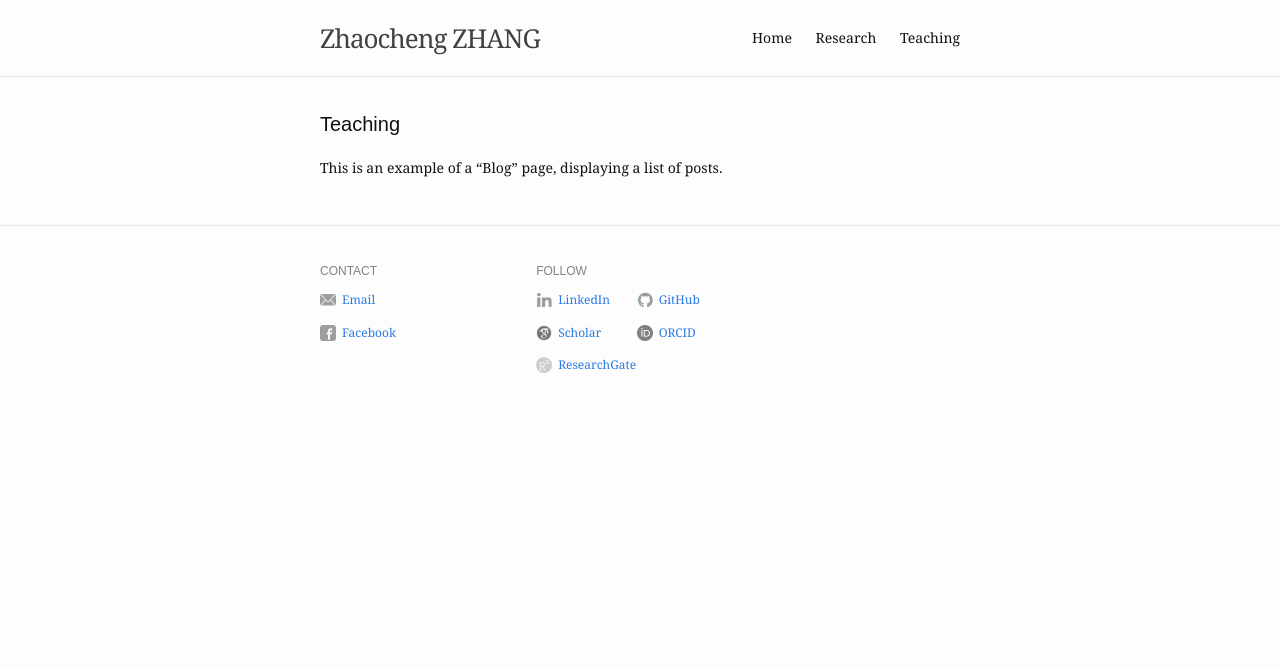
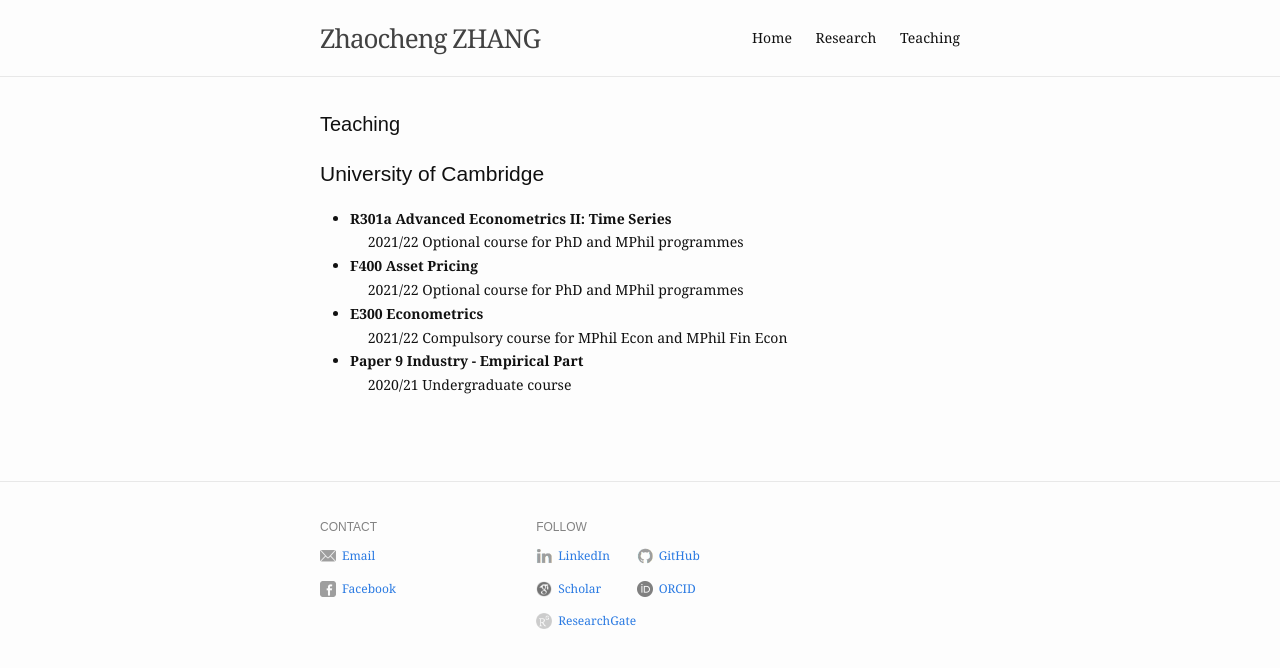
Before and after one commit to zhaocheng-zhang/zhaocheng-zhang.github.io, a Jekyll site: the page built from teaching.md, in a window 1280 px wide. Shown: the top 668 px of the page. Built offline with Jekyll 4.4.1, drawn with Linux system fonts in a browser that asks for light colours.

Commit message:
Update teaching.md

```diff
--- a/teaching.md
+++ b/teaching.md
@@ -4,5 +4,15 @@ title: Teaching
 slug: /teaching
 ---
 
-This is an example of a "Blog" page, displaying a list of posts.
+## University of Cambridge
+
+* **R301a Advanced Econometrics II: Time Series**
+  &emsp; 2021/22 Optional course for PhD and MPhil programmes
+* **F400 Asset Pricing**
+  &emsp; 2021/22 Optional course for PhD and MPhil programmes
+* **E300 Econometrics**
+  &emsp; 2021/22 Compulsory course for MPhil Econ and MPhil Fin Econ
+* **Paper 9 Industry - Empirical Part**
+  &emsp; 2020/21 Undergraduate course
+
 <br />
```
